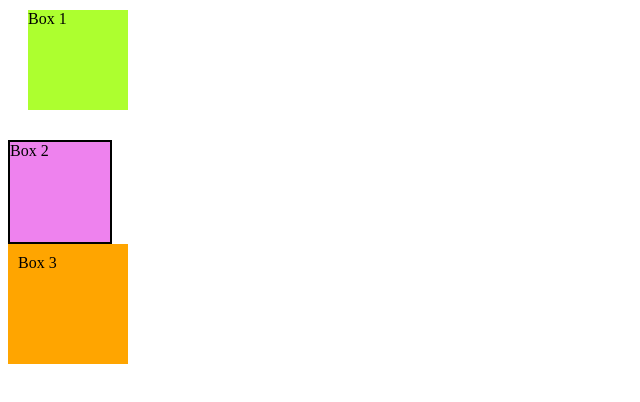
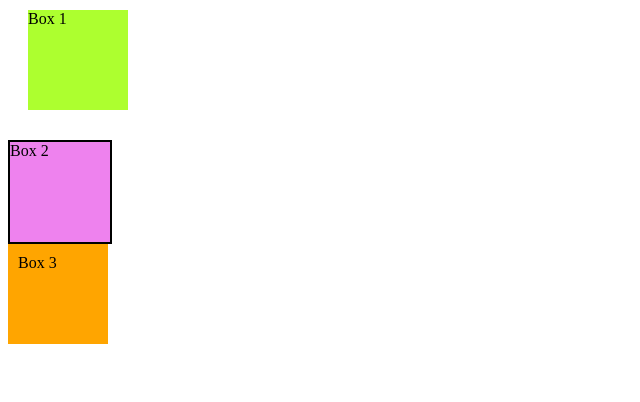
Before and after one commit to tqt-coder/Learn-Web, a plain HTML site: page padding_border_margin.html in a window 1280 px wide. Shown: the whole page, without its empty margins (0-640 px from the left). Drawn offline with Linux system fonts and the light colour scheme.

Commit message:
padding-border-margin

```diff
--- a/padding_border_margin.html
+++ b/padding_border_margin.html
@@ -15,6 +15,8 @@
         .box1{
             background-color:greenyellow;
             margin:10px 20px 30px;
+            /* top two side bottom */
+
         }
         .box2{
             background-color:violet;
@@ -23,10 +25,12 @@
             /* border-color:red;
 
             border-style:solid; */
+
         }
         .box3{
             background-color:orange;
             padding:10px;
+            box-sizing:border-box;
         }
     </style>
 </head>
```
